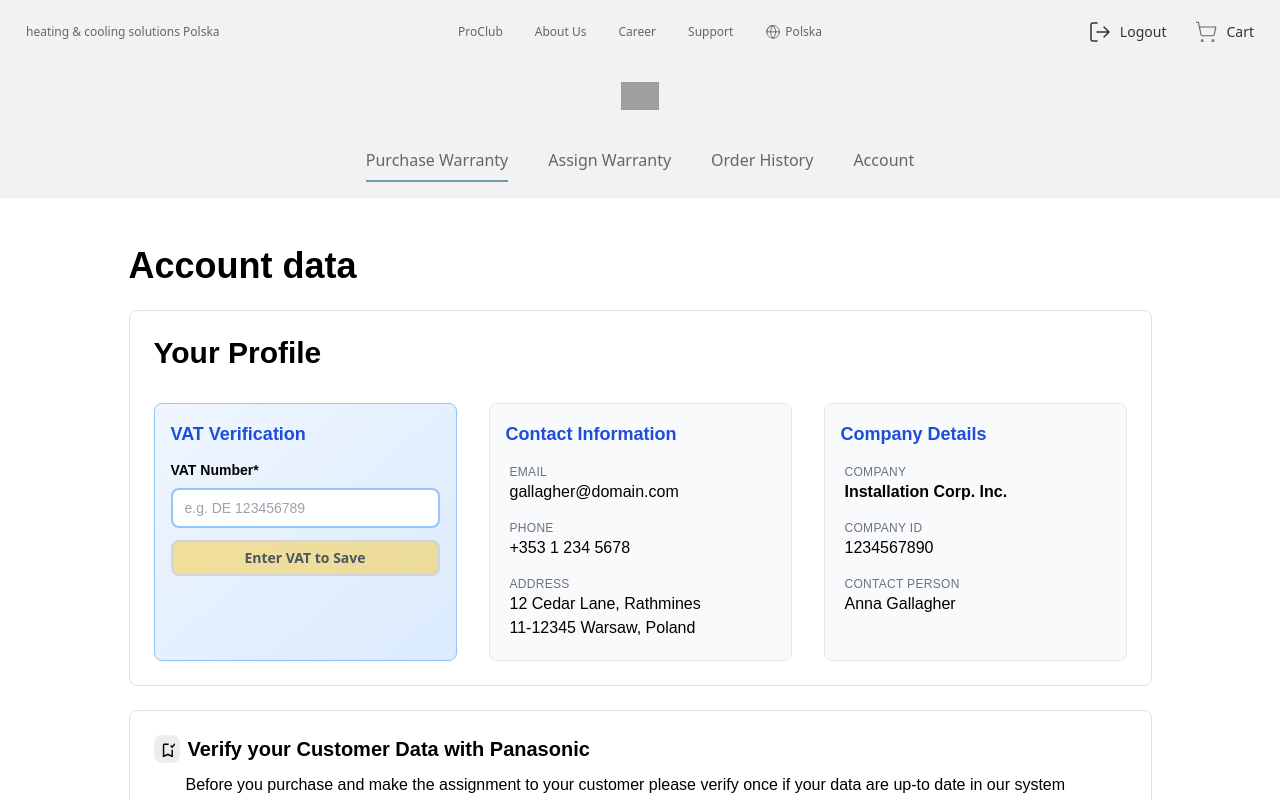
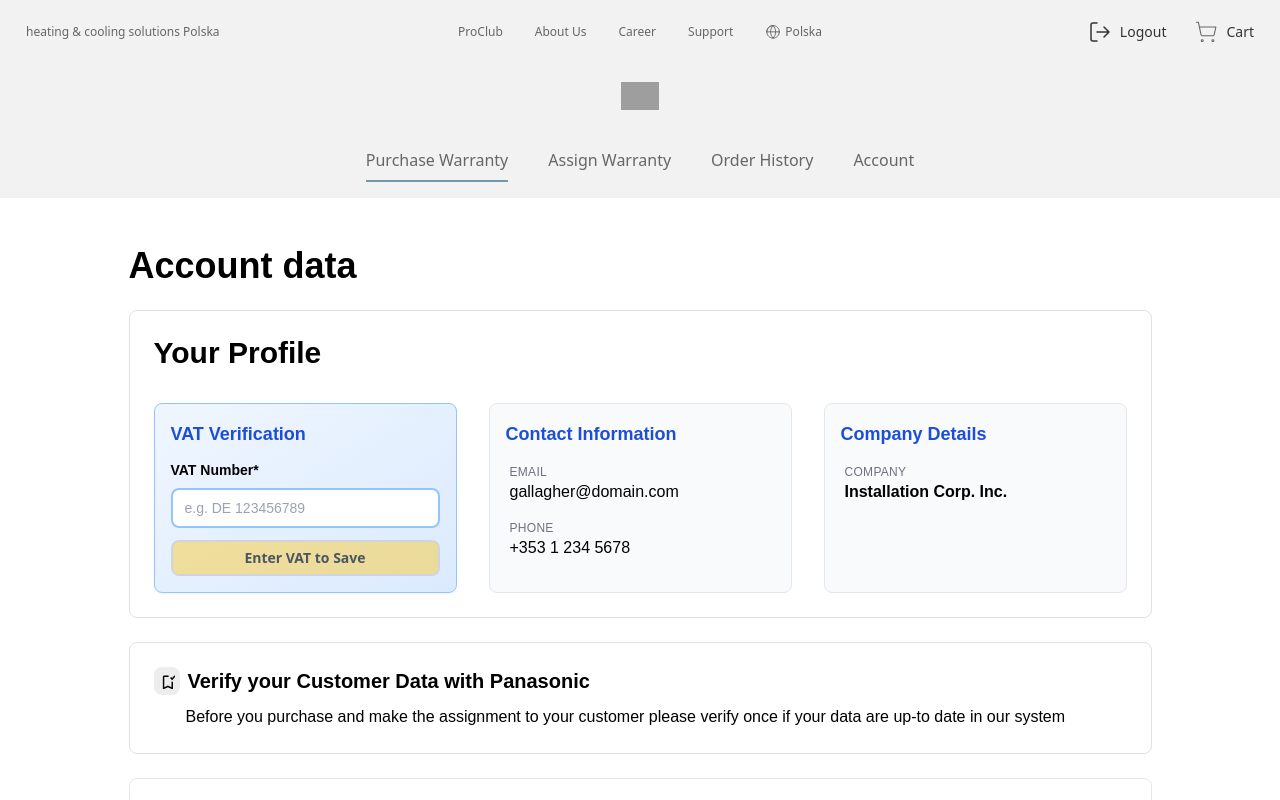
Before and after one commit to prashob87/builder-poc, a React (Vite) app: page /account-data in a window 1280 px wide. Shown: the top 800 px of the page. Built offline with nearby package versions, Linux system fonts and the light colour scheme; grey boxes are pictures that could not be loaded.

Commit message:
Remove Address from Contact Information and Company ID/Contact Person from Company Details
cgen-8274e1210b3140798b0dd67c167786ba

```diff
--- a/client/pages/AccountData.tsx
+++ b/client/pages/AccountData.tsx
@@ -199,10 +199,6 @@ export default function AccountData() {
                       <span className="text-xs text-gray-500 font-[Arial] uppercase tracking-wide">Phone</span>
                       <span className="text-black text-base font-[Arial]">+353 1 234 5678</span>
                     </div>
-                    <div className="flex flex-col group-hover:bg-white rounded p-1 transition-all">
-                      <span className="text-xs text-gray-500 font-[Arial] uppercase tracking-wide">Address</span>
-                      <span className="text-black text-base font-[Arial]">12 Cedar Lane, Rathmines<br />11-12345 Warsaw, Poland</span>
-                    </div>
                   </div>
                 </div>
 
@@ -215,14 +211,6 @@ export default function AccountData() {
                     <div className="flex flex-col group-hover:bg-white rounded p-1 transition-all">
                       <span className="text-xs text-gray-500 font-[Arial] uppercase tracking-wide">Company</span>
                       <span className="text-black text-base font-bold font-[Arial]">Installation Corp. Inc.</span>
-                    </div>
-                    <div className="flex flex-col group-hover:bg-white rounded p-1 transition-all">
-                      <span className="text-xs text-gray-500 font-[Arial] uppercase tracking-wide">Company ID</span>
-                      <span className="text-black text-base font-[Arial]">1234567890</span>
-                    </div>
-                    <div className="flex flex-col group-hover:bg-white rounded p-1 transition-all">
-                      <span className="text-xs text-gray-500 font-[Arial] uppercase tracking-wide">Contact Person</span>
-                      <span className="text-black text-base font-[Arial]">Anna Gallagher</span>
                     </div>
                   </div>
                 </div>
```
